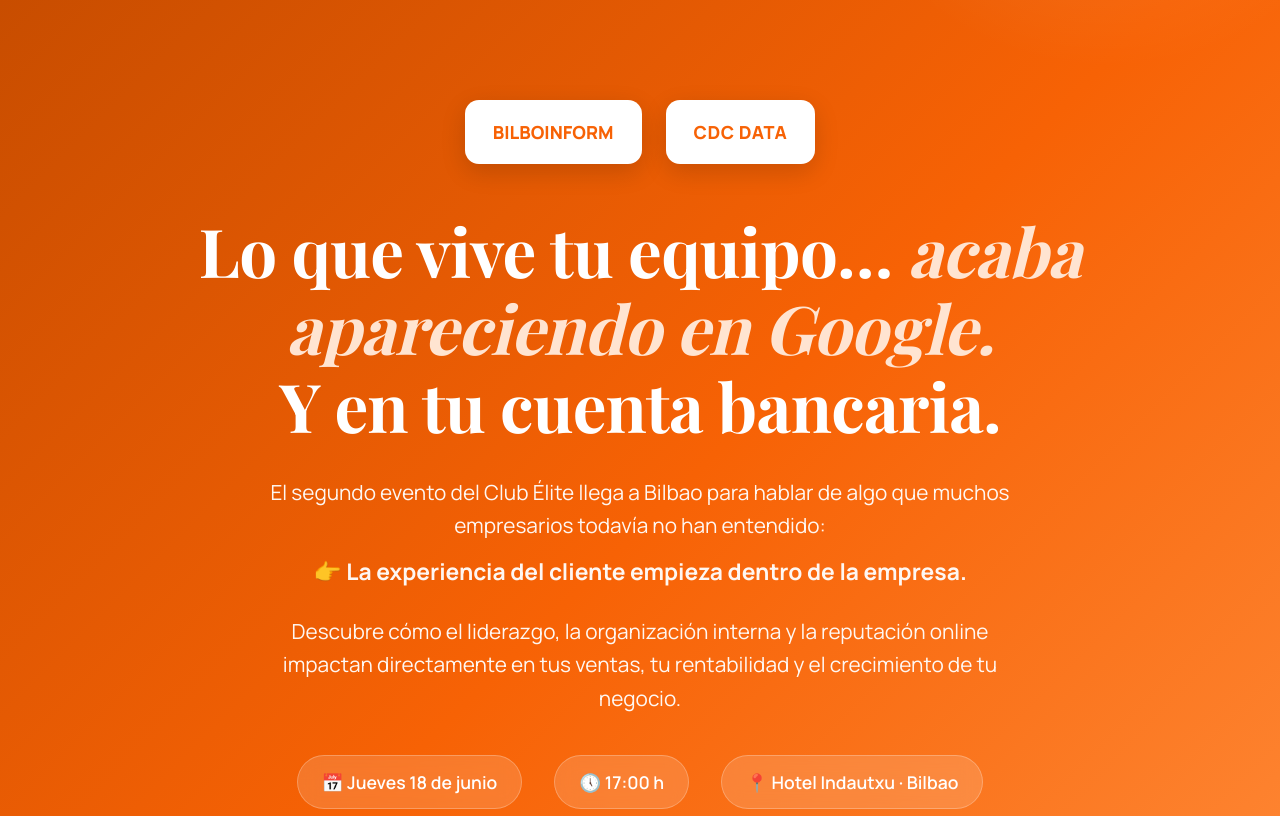
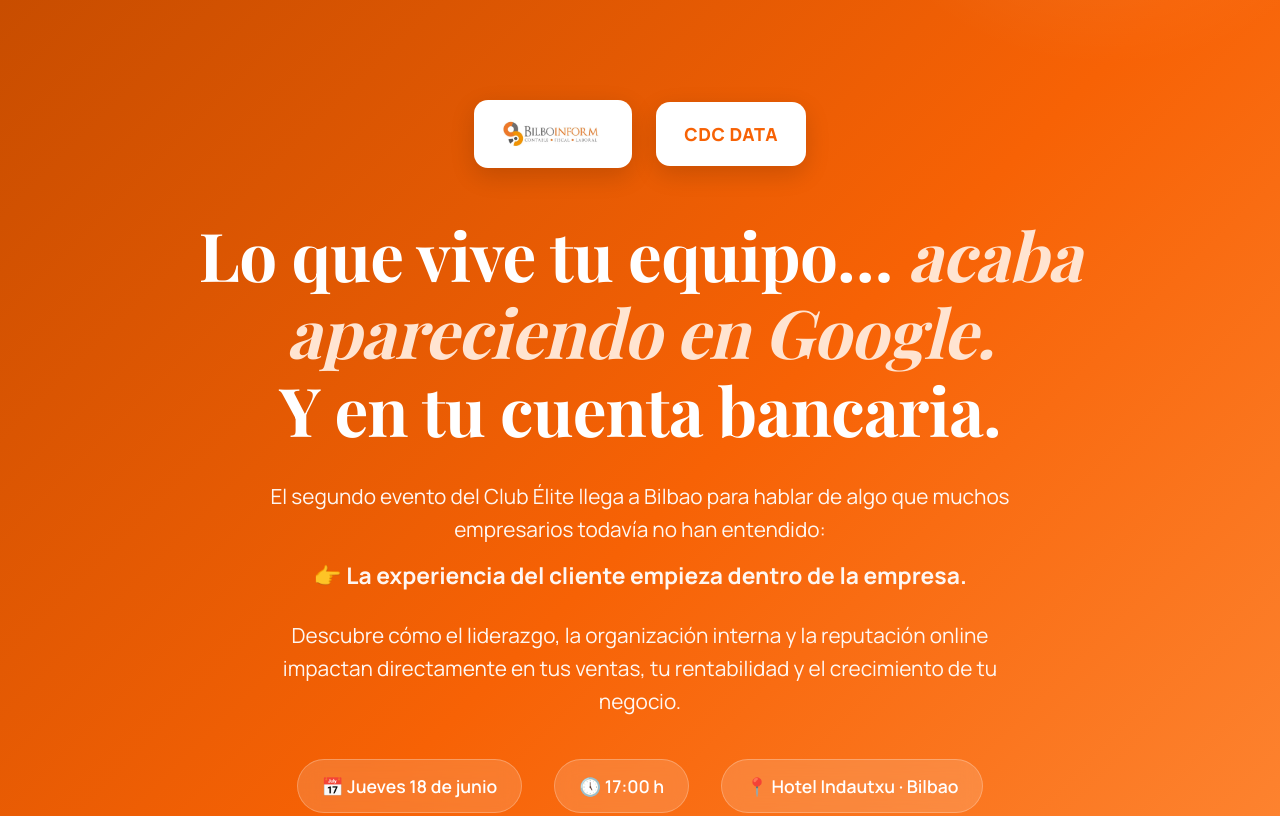
Before and after one commit to LOSMARTESNOHAYLUNA/BILBOINFORM, a plain HTML site: page junio/index.html in a window 1280 px wide. Shown: the top 816 px of the page. Drawn offline with nearby package versions, Linux system fonts and the light colour scheme; a web font is replaced by a local one.

Commit message:
Update index.html

```diff
--- a/junio/index.html
+++ b/junio/index.html
@@ -996,7 +996,7 @@
       <div class="hero-logos">
         <div class="logo-box">
           <!-- Logo Bilboinform: ajustar ruta si está en otra carpeta -->
-          <img src="/logos/bilboinform.svg" alt="Bilboinform Asesores" onerror="this.outerHTML='<span style=&quot;color:#F76205;font-weight:800;font-size:18px&quot;>BILBOINFORM</span>'">
+          <img src="/fotos/logo-bilboinform.webp" alt="Bilboinform Asesores" onerror="this.outerHTML='<span style=&quot;color:#F76205;font-weight:800;font-size:18px&quot;>BILBOINFORM</span>'">
         </div>
         <div class="logo-box placeholder">
           CDC DATA
@@ -1270,7 +1270,7 @@
       <div>
         <div class="footer-logos">
           <div class="logo-box">
-            <img src="/logos/bilboinform.svg" alt="Bilboinform" onerror="this.outerHTML='<span style=&quot;color:#F76205;font-weight:800&quot;>BILBOINFORM</span>'">
+            <img src="/fotos/logo-bilboinform.webp" alt="Bilboinform" onerror="this.outerHTML='<span style=&quot;color:#F76205;font-weight:800&quot;>BILBOINFORM</span>'">
           </div>
           <div class="logo-box placeholder">CDC DATA</div>
         </div>
```
